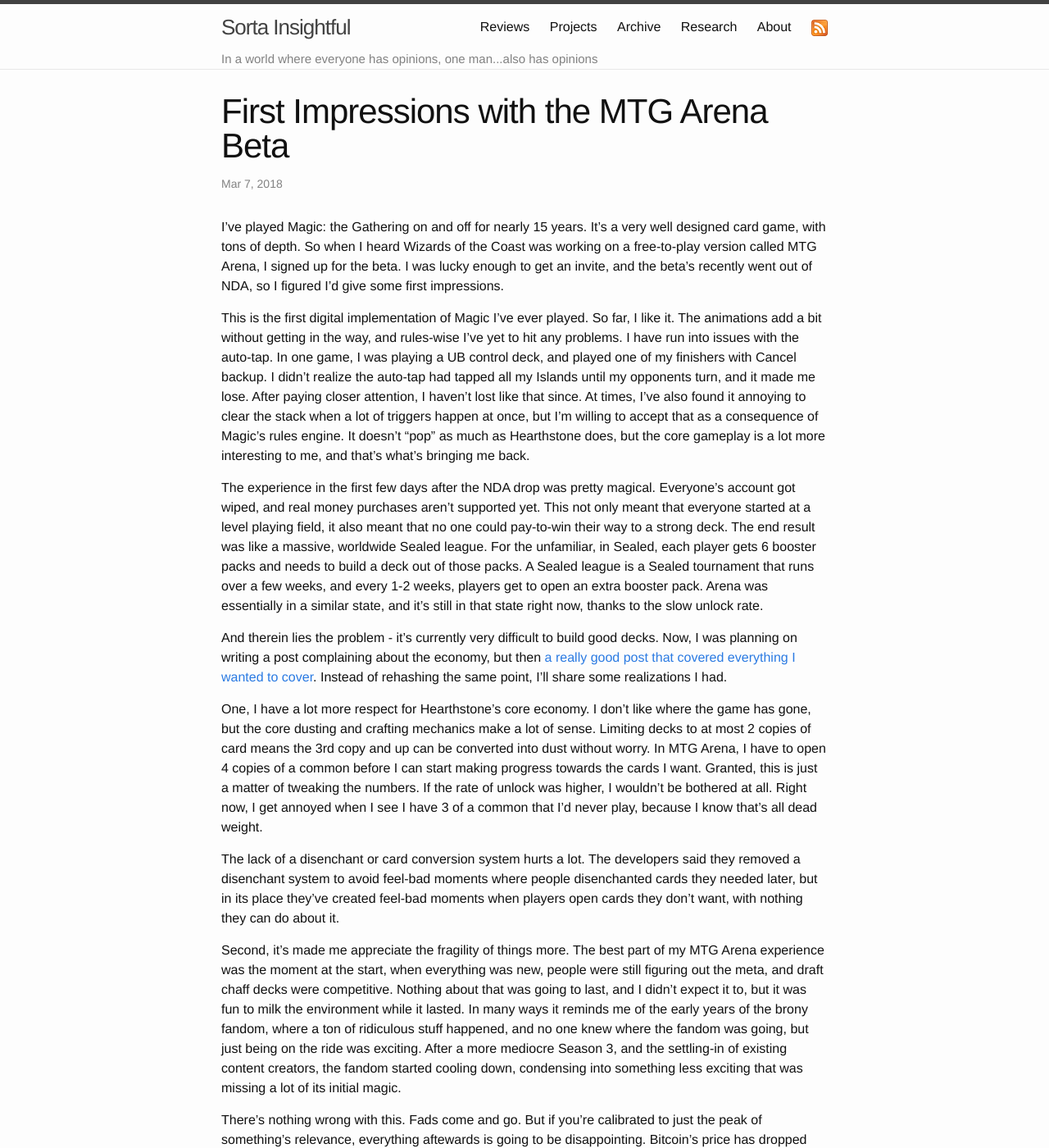
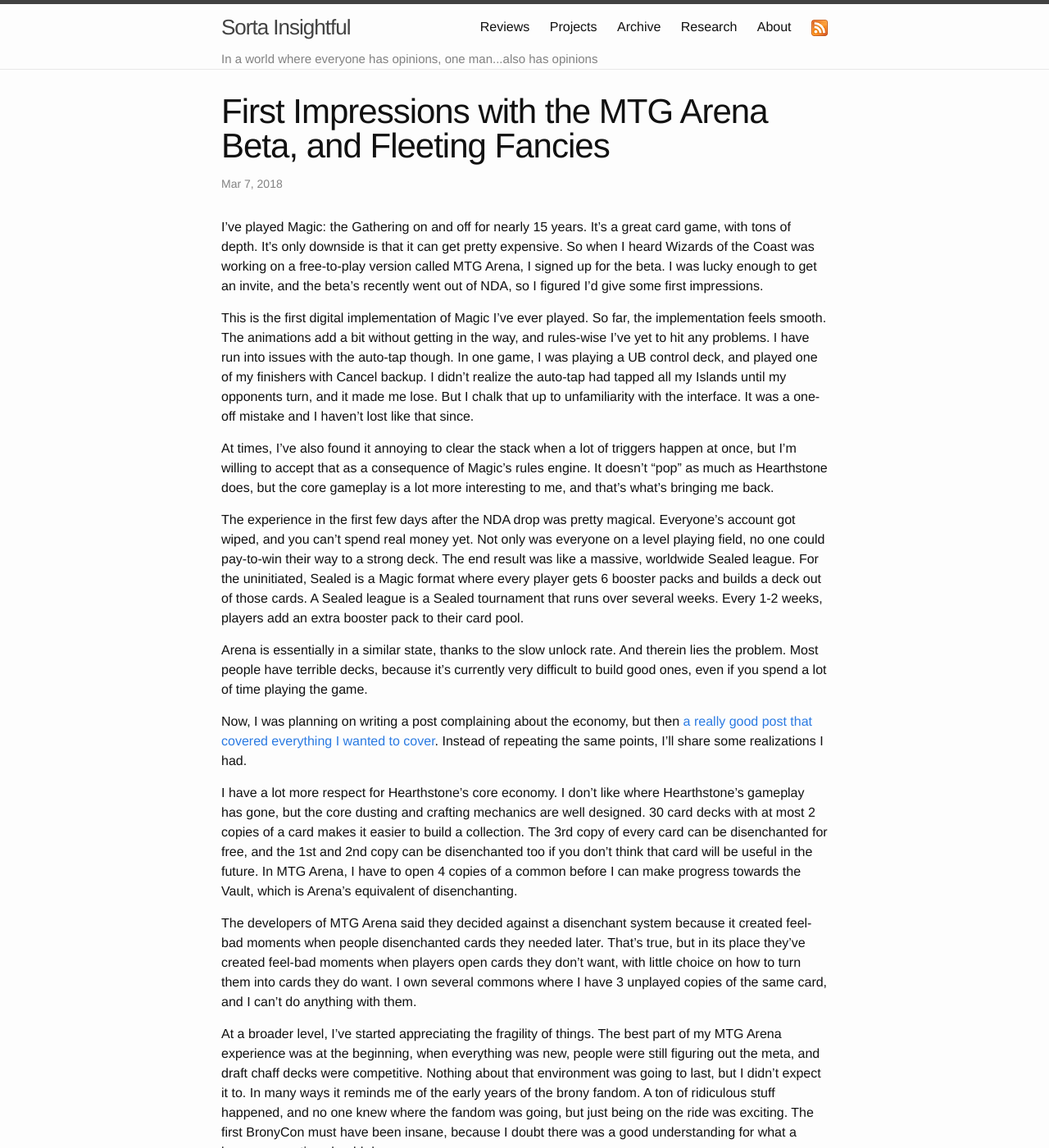
Before and after one commit to alexirpan/alexirpan.github.io, a Jekyll site: the page built from _posts/2018-03-28-magic-arena.markdown, in a window 1280 px wide and 1400 px high. Shown: the whole window at 82% size. Built offline with Jekyll 4.4.1, drawn with Linux system fonts in a browser that asks for light colours; nearby versions of some CDN libraries; some of the changed text lies outside the part shown.

Commit message:
Second revision. Going to just post this soon.

```diff
--- a/_posts/2018-03-28-magic-arena.markdown
+++ b/_posts/2018-03-28-magic-arena.markdown
@@ -1,88 +1,113 @@
 ---
 layout: post
-title:  "First Impressions with the MTG Arena Beta"
+title:  "First Impressions with the MTG Arena Beta, and Fleeting Fancies"
 date:   2018-03-07 03:00:00 -0800
 ---
 
 I've played Magic: the Gathering on and off for nearly 15 years. It's a
-very well designed card game, with tons of depth. So when I heard
+great card game, with tons of depth. It's only downside is that it can get
+pretty expensive. So when I heard
 Wizards of the Coast was working on a free-to-play version called MTG Arena, I
 signed up for the beta. I was lucky enough to get an invite, and the beta's
 recently went out of NDA, so I figured I'd give some first impressions.
 
 This is the first digital implementation of Magic I've
-ever played. So far, I like it.
+ever played. So far, the implementation feels smooth.
 The animations add a bit without getting in the way, and rules-wise I've yet
-to hit any problems. I have run into issues with the auto-tap. In one game,
+to hit any problems. I have run into issues with the auto-tap though. In one game,
 I was playing a UB control deck, and played one of my finishers with Cancel
 backup. I didn't realize the auto-tap had tapped all my Islands until my
-opponents turn, and it made me lose. After paying closer attention, I haven't
-lost like that since. At times, I've also found it annoying to clear the stack
+opponents turn, and it made me lose. But I chalk that up to unfamiliarity
+with the interface. It was a one-off mistake and I haven't lost like that since.
+
+At times, I've also found it annoying to clear the stack
 when a lot of triggers happen at once, but I'm willing to accept that as a
 consequence of Magic's rules engine. It doesn't "pop" as much as Hearthstone
 does, but the core gameplay is a lot more interesting to me, and that's what's
 bringing me back.
 
 The experience in the first few days after the NDA drop was pretty magical.
-Everyone's account got wiped, and real money purchases aren't
-supported yet. This not only meant that everyone started at a level playing
-field, it also meant that no one could pay-to-win their way to a strong deck.
+Everyone's account got wiped, and you can't spend real money yet.
+Not only was everyone on a level playing
+field, no one could pay-to-win their way to a strong deck.
 The end result was like a massive, worldwide Sealed league. For the
-unfamiliar, in Sealed, each player gets 6 booster packs and needs to build a
-deck out of those packs. A Sealed league is a Sealed tournament that runs over
-a few weeks, and every 1-2 weeks, players get to open an extra booster pack.
-Arena was essentially in a similar state, and it's still in that state right
-now, thanks to the slow unlock rate.
+uninitiated, Sealed is a Magic format where every player gets 6 booster packs
+and builds a deck out of those cards.
+A Sealed league is a Sealed tournament that runs over several weeks.
+Every 1-2 weeks, players add an extra booster pack to their card pool.
 
-And therein lies the problem - it's currently very difficult to build good
-decks. Now, I was planning on writing a post complaining about the economy,
+Arena is essentially in a similar state, thanks to the slow unlock rate.
+And therein lies the problem. Most people have terrible decks, because it's
+currently very difficult to build good ones, even if you spend a lot of time
+playing the game.
+
+Now, I was planning on writing a post complaining about the economy,
 but then [a really good post that covered everything I wanted to cover](https://rngeternal.com/2018/03/28/going-deep-analyzing-the-mtga-economy/).
-Instead of rehashing the same point, I'll share some realizations I had.
+Instead of repeating the same points, I'll share some realizations I had.
 
-One, I have a lot more respect for Hearthstone's core economy. I don't like
-where the game has gone, but the core dusting and crafting mechanics make a lot
-of sense. Limiting decks to at most 2 copies of card means the 3rd copy and up
-can be converted into dust without worry.
-In MTG Arena, I have to open 4 copies of a common before I can start making
-progress towards the cards I want. Granted, this is just a matter of tweaking
-the numbers. If the rate of unlock was higher, I wouldn't be bothered at all.
-Right now, I get annoyed when I see I have 3 of a common that I'd never play,
-because I know that's all dead weight.
+I have a lot more respect for Hearthstone's core economy. I don't like
+where Hearthstone's gameplay has gone, but the core dusting and crafting
+mechanics are well designed. 30 card decks with at most 2 copies of a card
+makes it easier to build a collection. The 3rd copy of every card can be
+disenchanted for free, and the 1st and 2nd copy can be disenchanted too if you
+don't think that card will be useful in the future.
+In MTG Arena, I have to open 4 copies of a common before I can make progress
+towards the Vault, which is Arena's equivalent of disenchanting.
 
-The lack of a disenchant or card conversion system hurts a lot. The developers
-said they removed a disenchant system to avoid feel-bad moments where people
-disenchanted cards they needed later, but in its place they've created feel-bad
-moments when players open cards they don't want, with nothing they can do about
-it.
+The developers of MTG Arena said they decided against a disenchant system
+because it created feel-bad moments when people disenchanted cards they needed
+later. That's true, but in its place they've created feel-bad
+moments when players open cards they don't want, with little choice on how
+to turn them into cards they do want. I own several commons where I have 3 unplayed
+copies of the same card, and I can't do anything with them.
 
-Second, it's made me appreciate the fragility of things more. The best part of
-my MTG Arena experience was the moment at the start, when everything was new,
+At a broader level, I've started appreciating the fragility of things.
+The best part of my MTG Arena experience was at the beginning, when everything was new,
 people were still figuring out the meta, and draft chaff decks were competitive.
-Nothing about that was going to last, and I didn't expect it to, but it was
-fun to milk the environment while it lasted. In many ways it reminds me of the
-early years of the brony fandom, where a ton of ridiculous stuff happened, and
-no one knew where the fandom was going, but just being on the ride was exciting.
-After a more mediocre Season 3, and the settling-in of existing content creators,
-the fandom started cooling down, condensing into something less exciting that
-was missing a lot of its initial magic.
+Nothing about that environment was going to last, but I didn't expect it to.
+In many ways it reminds me of the early years of the brony fandom. A ton of
+ridiculous stuff happened, and no one knew where the fandom was going, but just
+being on the ride was exciting. The first BronyCon must have been insane, because
+I doubt there was a good understanding for what a brony convention should do.
 
-There's nothing wrong with this. Fads come and go. But if you're calibrated
-to just the peak of something's relevance, everything aftewards is going
-to be disappointing. Bitcoin's price has dropped from its record high, but
-I'm not sure it was supposed to follow its rapid growth forever. I saw a Reddit
-post asking if research in deep learning was slowing down. I don't think it is,
-but I feel there have been fewer fundamental architecture shifts in recent years,
-and perhaps that's just because we've snagged all the low-hanging fruit.
+The fandom has cooled down since then. Content creators settled in. Conventions
+have turned into institutions. Season 3 disappointed a lot of fans. The fandom's
+still going - Season 8 premiered last week - but it's condensed into something
+that's lost a lot of its initial magic.
+
+The question is whether people should have expected the fandom to keep its magic
+forever. On reflection, I don't think ponies were ever going to stay as
+culturually relevant as they were in 2012. And there's nothing wrong with that.
+Fads come and go. But if you calibrated your definition of "fandom" to the peak
+of that fandom's relevance, then everything afterwards is going to be a
+disappointment. I saw a Reddit post asking if research in deep learning was
+slowing down. I don't think it is, but I do feel there have been fewer
+fundamental architecture shifts. There were a few years where every
+state-of-the-art ImageNet model introduced something new, and if you were watching
+the field at that time, the field would have looked ridiculously open. It's a lot less
+ridiculous now.
 
 This is a personal thing, but I'm not a big fandom jumper. I tend to get into a
-few fandoms and then stick with them for a long, long time. Part of me thinks
-that people are just chasing the new high, the new thing, and when it stops being
-the new thing, they have to find the next new thing to get their fix of
-collective enthusiasm. I used to look down on this. I don't anymore, because I
-get it now. Some things genuinely are that fleeting.
+few fandoms, and then stick with them for a long, long time. And for a while,
+I looked down on people who kept jumping fandoms. It felt like they were just
+chasing the new high, the new thing. I didn't seem them as "true fans", I saw
+them as people who liked the collective enthusiasm of new things, and as soon
+as it stopped they had to jump to the next new thing to get their fix.
+I don't look down on this anymore. If that's what people are looking for, who
+am I to judge?
 
-It's just that if you do decide to stick with something, and it starts getting
-worse, I don't think it's productive or useful to complain about it too much.
+it's just that if you do decide to stick with something, and it starts getting
+worse, I don't think it's productive to complain about "the good old days."
+It's okay to analyze it, or try to fix it, or even explain why you're leaving,
+but I suspect that many communities start because of forces outside of their
+control. People get pulled in, and then something eventually breaks down.
+People who don't like this blame the community for "ruining something", or
+"destroying the fandom", instead of blaming
+the disappearance of the outside forces that made the community grow in the
+first place.
+
 The thing that gets you into a community doesn't have to be the thing that
-gets you to stay. If you can't find a reason to stay, then maybe you should
-just leave.
+gets you to stay. There's even a [TVTropes page](http://tvtropes.org/pmwiki/pmwiki.php/JustForFun/ComeForTheXStayForTheY)
+for this. If the community has moved to a point that you don't want to stay at,
+and if it doesn't seem like you can change it, then perhaps you should just
+leave, and cherish the good times you had.
```
